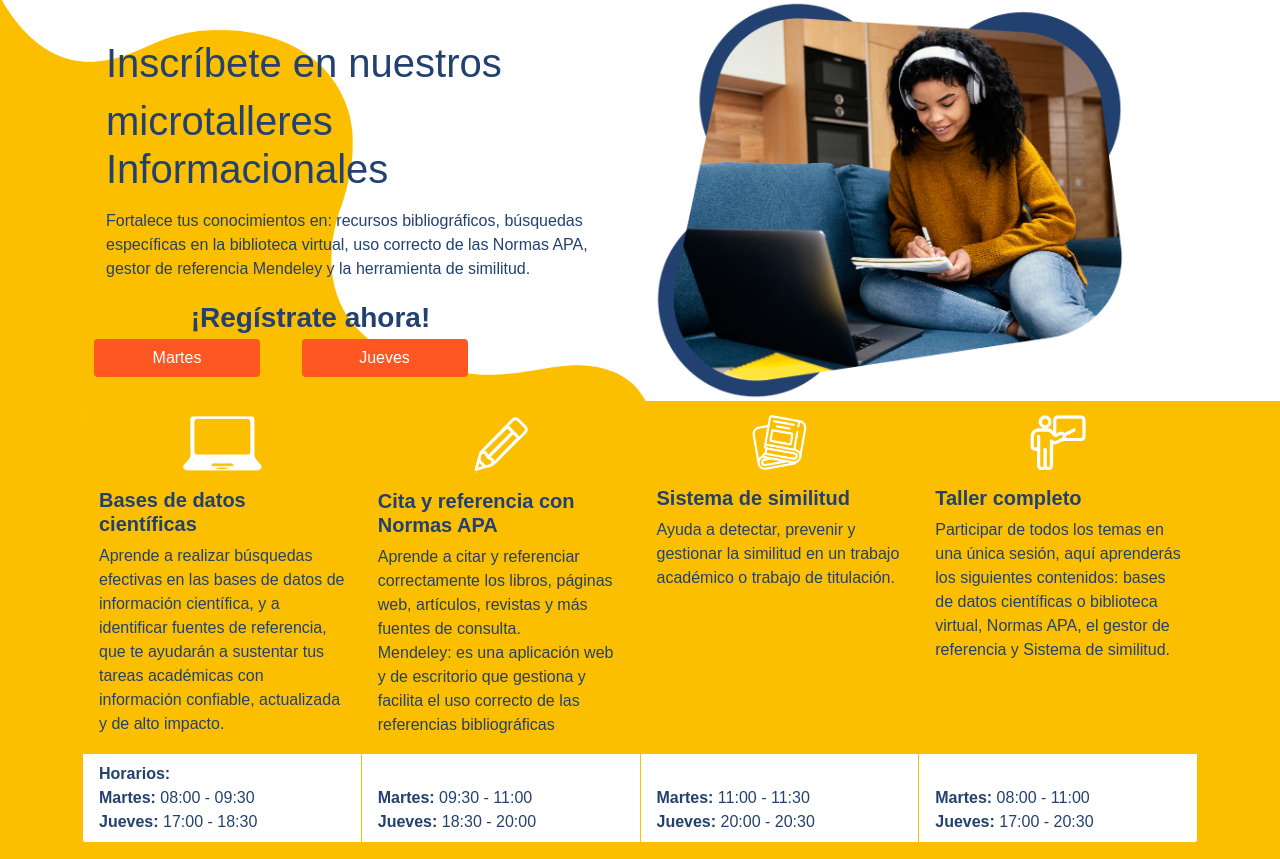
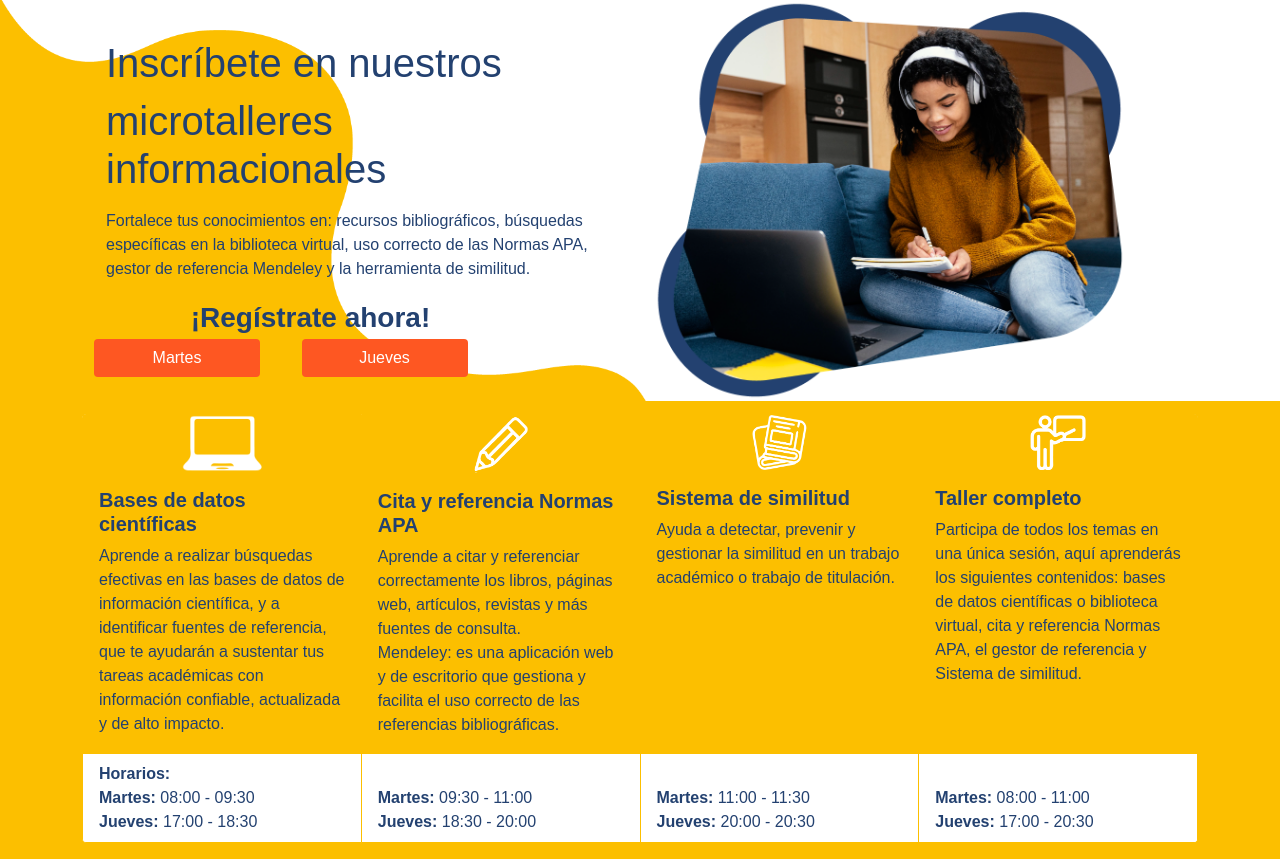
Before and after one commit to diepinto30/LandingMicrotalleres, a plain HTML site: page index.html in a window 1280 px wide. Shown: the part 78-937 px from the top of the page. Drawn offline with Linux system fonts and the light colour scheme.

Commit message:
adding spelling changes

```diff
--- a/index.html
+++ b/index.html
@@ -48,16 +48,17 @@
       <nav id="navbar" class="navbar">
         <ul>
           <li><a class="nav-link scrollto active" href="#hero">Inicio</a></li>
-          <li><a class="nav-link scrollto" href="https://www.facebook.com/BibliotecaUTPL.Loja" target="_blank"><img src="assets/img/FB_001.png"
-                class="img-fluid" alt="" width="40vw"></a></li>
-          <li><a class="nav-link scrollto" href="https://www.instagram.com/bibliotecautpl/" target="_blank"><img src="assets/img/IG_001.png"
-                class="img-fluid" alt="" width="40vw"></a></li>
-          <li><a class="nav-link scrollto" href="https://www.twitter.com/BibliotecaUTPL" target="_blank"><img src="assets/img/Tw_001.png"
-                class="img-fluid" alt="" width="40vw"></a></li>
-          <li><a class="nav-link scrollto" href="https://www.youtube.com/channel/UC5W9jr97Pe96r7zdDvThnKA" target="_blank"><img src="assets/img/Yt_001.png"
-                class="img-fluid" alt="" width="40vw"></a></li>
+          <li><a class="nav-link scrollto" href="https://www.facebook.com/BibliotecaUTPL.Loja" target="_blank"><img
+                src="assets/img/FB_001.png" class="img-fluid" alt="" width="40vw"></a></li>
+          <li><a class="nav-link scrollto" href="https://www.instagram.com/bibliotecautpl/" target="_blank"><img
+                src="assets/img/IG_001.png" class="img-fluid" alt="" width="40vw"></a></li>
+          <li><a class="nav-link scrollto" href="https://www.twitter.com/BibliotecaUTPL" target="_blank"><img
+                src="assets/img/Tw_001.png" class="img-fluid" alt="" width="40vw"></a></li>
+          <li><a class="nav-link scrollto" href="https://www.youtube.com/channel/UC5W9jr97Pe96r7zdDvThnKA"
+              target="_blank"><img src="assets/img/Yt_001.png" class="img-fluid" alt="" width="40vw"></a></li>
           <li style="margin-left: 2vw;"><a class="  btn " href="https://srv-si-001.utpl.edu.ec/SSO/" role="button"
-              style="border: 2px solid #234170; color: #234170;padding-right: 2vw;" target="_blank">Biblioteca virtual </a></li>
+              style="border: 2px solid #234170; color: #234170;padding-right: 2vw;" target="_blank">Biblioteca virtual
+            </a></li>
 
         </ul>
         <i class="bi bi-list mobile-nav-toggle"></i>
@@ -77,7 +78,7 @@
           <div class="container " data-aos="fade-in">
             <p class="fw-bold">
             <h1>Inscr&iacute;bete en nuestros</h1>
-              <h1>microtalleres Informacionales</h1>
+            <h1>microtalleres informacionales</h1>
             </p>
             <p class="text-start ">
               Fortalece tus conocimientos en: recursos bibliogr&aacute;ficos,
@@ -110,10 +111,10 @@
 
   </section>
 
-  <main id="main" >
+  <main id="main">
     <!-- ======= App Features Section ======= -->
-    <section id="features" class="features"  style="background-color: #fcbf00;">
-      <div id="divClass" class="cardSection " data-aos="fade-in"  style="background-color: #fcbf00;">
+    <section id="features" class="features" style="background-color: #fcbf00;">
+      <div id="divClass" class="cardSection " data-aos="fade-in" style="background-color: #fcbf00;">
         <center>
           <div class="card-group col-md-12 container" style="padding-top: 1%;">
             <div class="card mb-3 col-xl-12" style="border-color: #fcbf00;">
@@ -142,11 +143,11 @@
                 </center>
               </div>
               <div class="card-body card-body2">
-                <h5 class="card-title text-start fw-bold">Cita y referencia con Normas APA </h5>
+                <h5 class="card-title text-start fw-bold">Cita y referencia Normas APA </h5>
                 <p class="card-text text-start">Aprende a citar y referenciar correctamente los libros, p&aacute;ginas
                   web, art&iacute;culos, revistas y m&aacute;s fuentes de consulta. <br> Mendeley: es una
                   aplicaci&oacute;n web y de escritorio que gestiona y facilita el uso correcto de las referencias
-                  bibliogr&aacute;ficas</p>
+                  bibliogr&aacute;ficas.</p>
               </div>
               <div class="card-footer text-start" style="border-color: #fcbf00;background-color: white;">
                 <br>
@@ -179,9 +180,9 @@
               </div>
               <div class="card-body card-body2">
                 <h5 class="card-title text-start fw-bold">Taller completo</h5>
-                <p class="card-text text-start">Participar de todos los temas en una &uacute;nica sesi&oacute;n,
-                  aqu&iacute; aprender&aacute;s los siguientes contenidos: bases de datos cient&iacute;ficas o
-                  biblioteca virtual, Normas APA, el gestor de referencia y Sistema de similitud.</p>
+                <p class="card-text text-start">Participa de todos los temas en una &uacute;nica sesi&oacute;n,
+                  aqu&iacute; aprender&aacute;s los siguientes contenidos: bases de datos cient&iacute;ficas o biblioteca virtual,
+                  cita y referencia Normas APA, el gestor de referencia y Sistema de similitud.</p>
               </div>
               <div class="card-footer text-start" style="border-color: #fcbf00;background-color: white;">
                 <br>
```
Lines whose indentation alone changed are shown as unchanged.
